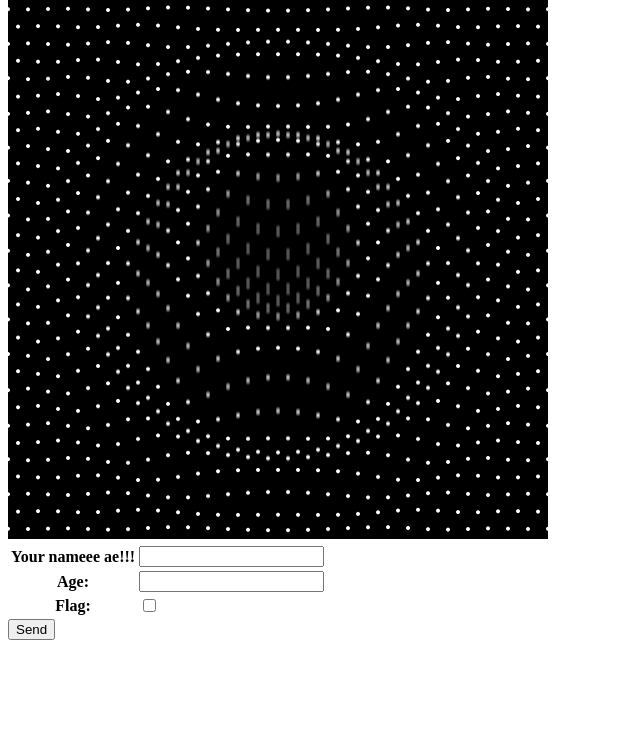
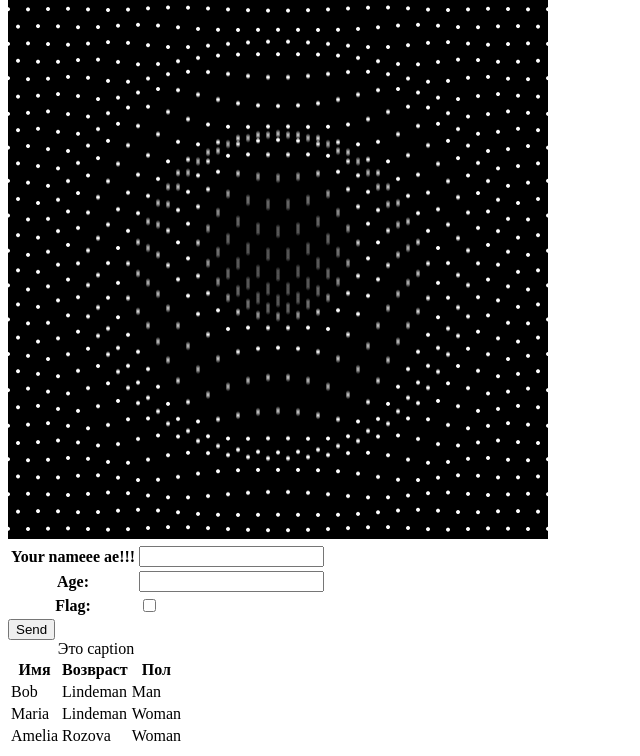
Before and after one commit to SERGEYI7/CV, a Django app: page / in a window 1280 px wide. Shown: the part 150-906 px from the top of the page, without its empty margins (0-640 px from the left). Before the commit the page ends 790 px from the top, so only its background shows below. Run offline with Django 4.2, Linux system fonts and the light colour scheme; parts of the project's set-up code (start-up, migrations or seed data) failed here and were passed over; some web fonts are replaced.

Commit message:
add new pages, add css styles.

```diff
--- a/CV/settings.py
+++ b/CV/settings.py
@@ -18,8 +18,8 @@ BASE_DIR = Path(__file__).resolve().parent.parent
 
 STATIC_URL = "static/"
 
-# MEDIA_ROOT = f'{BASE_DIR}/media'
-# MEDIA_URL = '/media'
+#MEDIA_ROOT = f'{BASE_DIR}/media'
+#MEDIA_URL = '/media'
 
 # Quick-start development settings - unsuitable for production
 # See https://docs.djangoproject.com/en/4.0/howto/deployment/checklist/
@@ -32,7 +32,7 @@ SECRET_KEY = KEY
 # SECURITY WARNING: don't run with debug turned on in production!
 DEBUG = True
 
-ALLOWED_HOSTS = []
+ALLOWED_HOSTS = ["*"]
 
 
 # Application definition
--- a/home/templates/home/home_page.html
+++ b/home/templates/home/home_page.html
@@ -4,6 +4,7 @@
         {% load static %}
         <link href='https://fonts.google.com/specimen/Abyssinica+SIL#styles' rel='stylesheet' type='text/css'>
         <link href="{% static 'home/styles/style.css' %}" rel="stylesheet" type="text/css">
+        <title>Home page</title>
     </head>
 
     <body>
@@ -20,5 +21,34 @@
             </table>
             <input type="submit" value="Send" >
         </form>
+
+        <table>
+            <caption>Это caption</caption>
+            <thead>
+                <tr>
+                    <th> Имя </th>
+                    <th> Возвраст </th>
+                    <th> Пол </th>
+                </tr>
+            </thead>
+            <tfoot>
+                <tr>
+                    <td> Amelia </td>
+                    <td> Rozova </td>
+                    <td> Woman </td>
+                </tr>
+            </tfoot>
+            <tr>
+                <td> Bob </td>
+                <td> Lindeman </td>
+                <td> Man </td>
+            </tr>
+            <tr>
+                <td> Maria </td>
+                <td> Lindeman </td>
+                <td> Woman </td>
+            </tr>
+        </table>
+
     </body>
 </html>
--- a/home/urls.py
+++ b/home/urls.py
@@ -2,4 +2,6 @@ from django.urls import path
 
 from . import views
 
-urlpatterns = [path("", views.Home.as_view())]
+urlpatterns = [path("", views.Home.as_view()),
+            path("homework/", views.HomeWork.as_view()),
+            path("homework2/", views.HomeWork2.as_view())]
--- a/home/views.py
+++ b/home/views.py
@@ -20,3 +20,13 @@ class Home(View):
             f"<p>Тебе {age} лет?</p>"
             f"<p>Флаг имеет значене = {flag}</p>"
         )
+
+class HomeWork(View):
+
+    def get(self, request):
+        return render(request, "homework/homework_page.html")
+
+class HomeWork2(View):
+
+    def get(self, request):
+        return render(request, "homework2/index.html")
--- a/manage.py
+++ b/manage.py
@@ -2,10 +2,12 @@
 """Django's command-line utility for administrative tasks."""
 import os
 import sys
+from django.core.management.commands.runserver import Command as runserver
 
 
 def main():
     """Run administrative tasks."""
+    #runserver.default_addr = "192.168.0.5"
     os.environ.setdefault("DJANGO_SETTINGS_MODULE", "CV.settings")
     try:
         from django.core.management import execute_from_command_line
```
